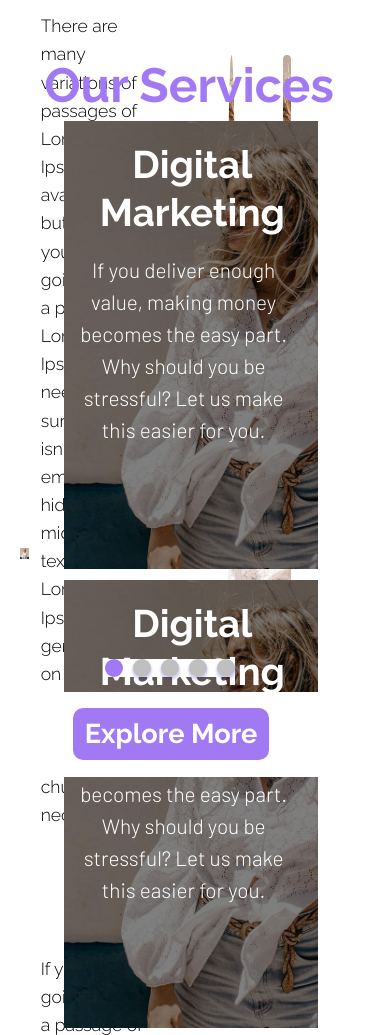
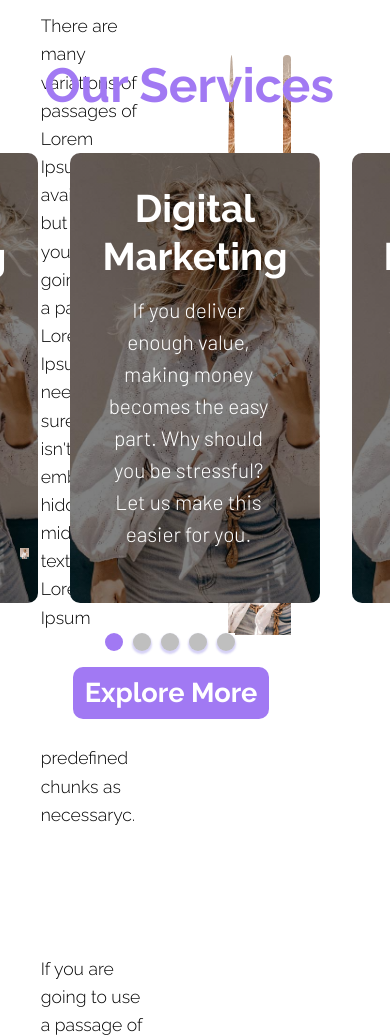
Before and after one commit to HussamAbdulRahman/Noetic, a plain HTML site: page index.html in a window 390 px wide. Shown: the part 5140-6175 px from the top of the page. Drawn offline with nearby package versions, Linux system fonts and the light colour scheme.

Commit message:
Fix layout issues in services section and scroll image container Refactor styles and layout for services section Improve responsiveness and fix overflow in services section Update styles for service cards and dot navigation UI

```diff
--- a/style.css
+++ b/style.css
@@ -35,6 +35,23 @@ body {
     padding: 1rem 0;
   }
 }
+
+@media (max-width: 768px) {
+  .scroll-img-cont {
+    flex-wrap: wrap;
+    justify-content: center;
+  }
+
+  .scroll-img-box {
+    width: 90%;
+    height: auto;
+  }
+
+  .dots-cont {
+    position: static;
+  }
+}
+
 
 * {
   padding: 0;
@@ -657,31 +674,30 @@ div p {
 
 
 .scroll-img-cont {
-  width: 130%;
-  margin-left: -16%;
-  box-sizing: content-box;
-  height: 35rem;
-  background-color: rgb(255, 255, 255);
+  width: 100%;
+  margin: 0 auto;
+  padding: 2rem 0;
+  box-sizing: border-box;
+  height: auto;
   display: flex;
-  flex-direction: row;
-  flex-wrap: wrap;
-  align-items: center;
-  justify-content: space-evenly;
-  gap: 2%;
+  flex-wrap: nowrap;
+  overflow-x: auto;
+  gap: 2rem;
 }
 
+
+
 .scroll-img-box {
-  max-width: 50%;
-  width: 400px;
-  max-height: 80%;
-  height: 550px;
-  background-color: #fcd800;
-  background: linear-gradient(rgba(0, 0, 0, 0.5), rgba(0, 0, 0, 0.5)), url(./Assets/more.png);
+  width: 350px;
+  height: 450px;
+  background: linear-gradient(rgba(0, 0, 0, 0.5), rgba(0, 0, 0, 0.5)), url('./Assets/more.png');
   background-size: cover;
-  border: none;
+  background-position: center;
+  background-repeat: no-repeat;
+  border-radius: 10px;
+  padding: 2rem;
   text-align: center;
-  padding-top: 4%;
-  padding-left: 0.5%;
+  color: white;
 
 }
 
@@ -708,16 +724,13 @@ div p {
 }
 
 .dots-cont {
+  display: flex;
   flex-direction: column;
-  display: flex;
-  gap: 20px;
-  width: auto;
-  justify-content: center;
   align-items: center;
-  height: 10vh;
-  background-color: rgb(255, 255, 255);
+  padding: 2rem;
+  background-color: white;
+  gap: 1rem;
   position: relative;
-  top: 3vw;
 }
 
 .dots {
```
